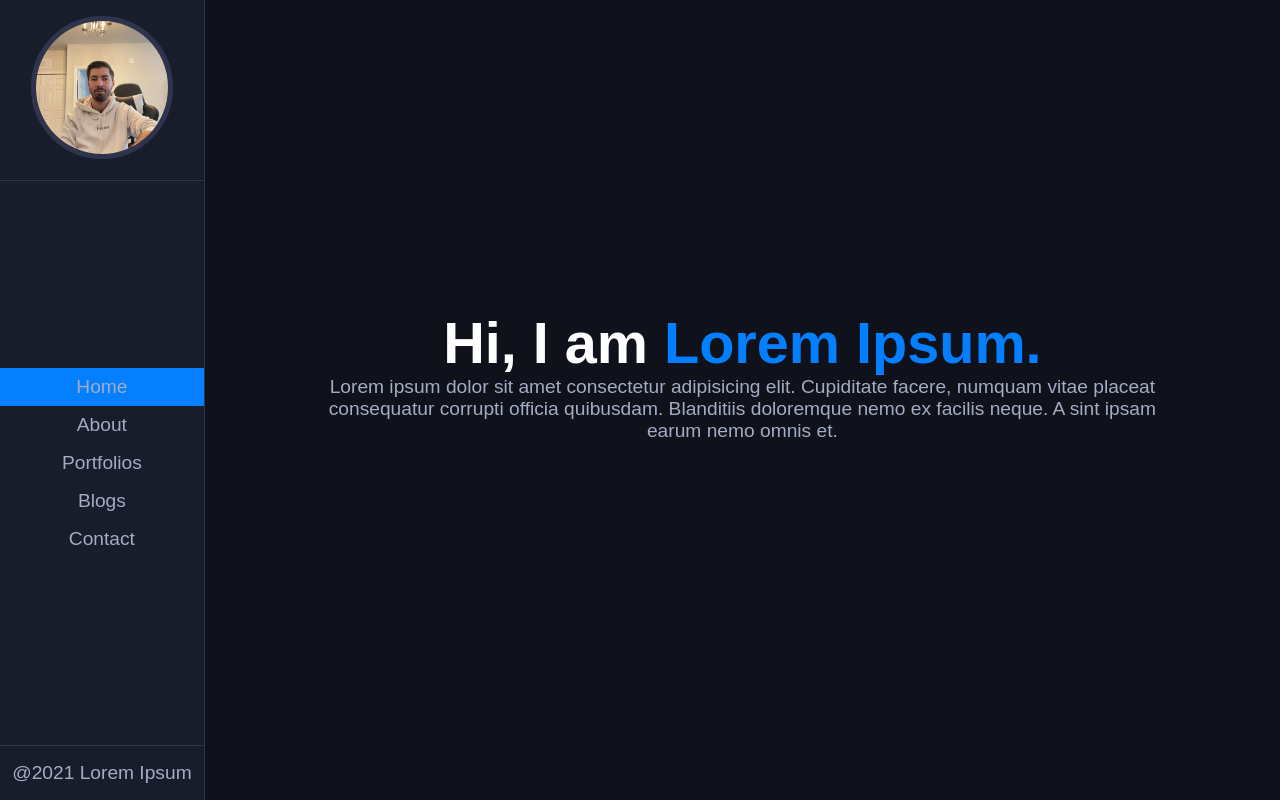
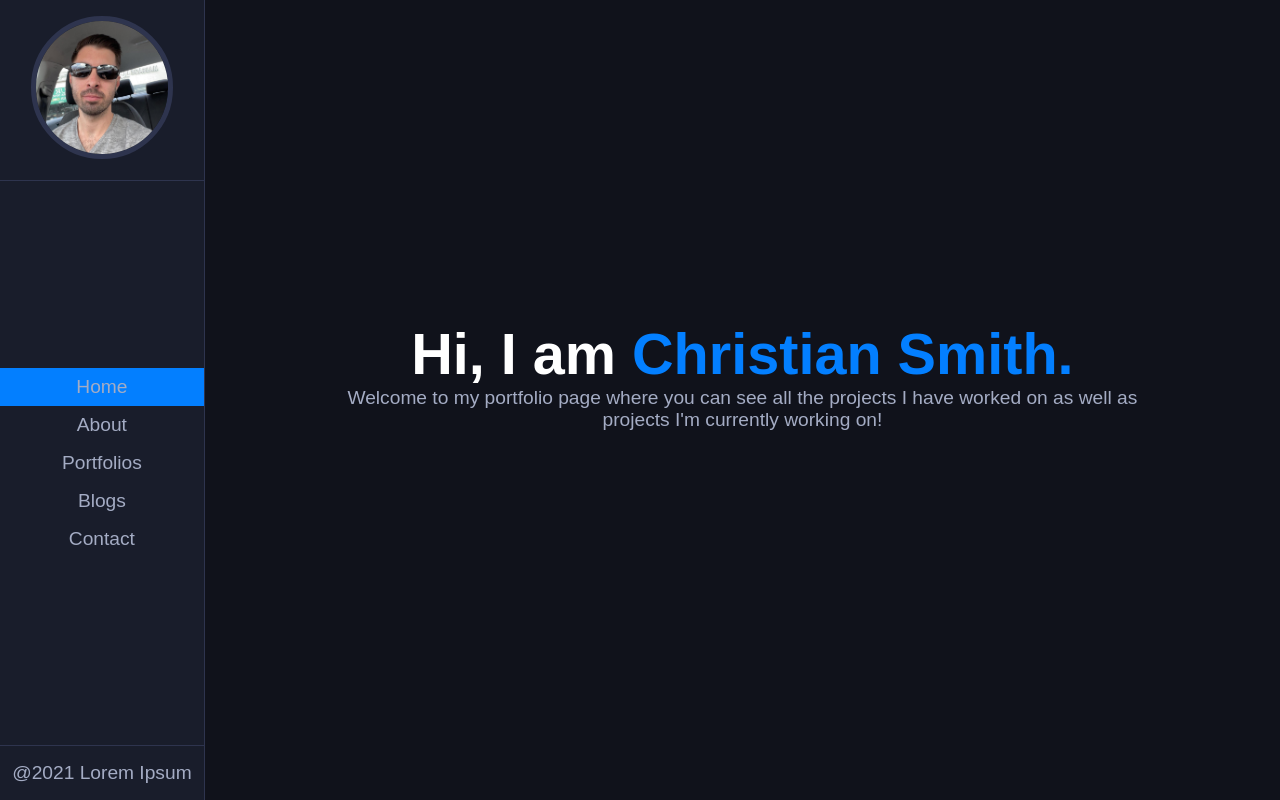
Before and after one commit to ChristianSmith2394/portfolio, a React (Create React App) app: page / in a window 1280 px wide. Built offline with nearby package versions, Linux system fonts and the light colour scheme.

Commit message:
updated contact info page

```diff
--- a/src/Pages/ContactPage.js
+++ b/src/Pages/ContactPage.js
@@ -16,9 +16,9 @@ function ContactPage() {
                     <iframe src="https://www.google.com/maps/embed?pb=!1m18!1m12!1m3!1d2519.700327595181!2d-0.13858868403737226!3d50.836714467337785!2m3!1f0!2f0!3f0!3m2!1i1024!2i768!4f13.1!3m3!1m2!1s0x487585104ec1fe1b%3A0x28b5349b15ce0c4d!2sLondon%20Road%20(Brighton)%20Train%20Station%20-%20Southern%20Railway!5e0!3m2!1sen!2suk!4v1611468671158!5m2!1sen!2suk" width="600" height="450" frameBorder="0" style={{border:0}} allowFullScreen="" aria-hidden="false" tabIndex="0"></iframe>
                 </div>
                 <div className="contact-sect">
-                    <ContactItem icon={phone} text1={'+257 7756110718'} text2={'+0333 6782 8792'} title={'Phone'}/>
-                    <ContactItem icon={email} text1={'loremipusum@hmail.com'} text2={'abcloremipsum@gmail.com'} title={'Email'}/>
-                    <ContactItem icon={location} text1={'25 Paramount St, PN4 8H9 London'} text2={'United Kingdom'} title={'Address'}/>
+                    <ContactItem icon={phone} text1={'+1 609-224-7221'} text2={'+1 609-224-7221'} title={'Phone'}/>
+                    <ContactItem icon={email} text1={'christiansmith2394@gmail.com'} title={'Email'}/>
+                    <ContactItem icon={location} text1={'Ventnor City, New Jersey'} text2={'United States'} title={'Location'}/>
                 </div>
             </div>
         </div>
--- a/src/Pages/HomePage.js
+++ b/src/Pages/HomePage.js
@@ -9,13 +9,10 @@ function HomePage() {
             <header className="hero">
                 <h1 className="hero-text">
                     Hi, I am
-                    <span> Lorem Ipsum.</span>
+                    <span> Christian Smith.</span>
                 </h1>
                 <p className="h-sub-text">
-                    Lorem ipsum dolor sit amet consectetur adipisicing elit.
-                    Cupiditate facere, numquam vitae placeat consequatur corrupti officia
-                    quibusdam. Blanditiis doloremque nemo ex facilis neque.
-                    A sint ipsam earum nemo omnis et.
+                    Welcome to my portfolio page where you can see all the projects I have worked on as well as projects I'm currently working on!
                 </p>
                 <div className="icons">
                     {/* <Link to="https://github.com/ChristianSmith2394" className="icon-holder">
```
Also changed, not shown: src/img/about.jpg, src/img/avatar.jpg.
